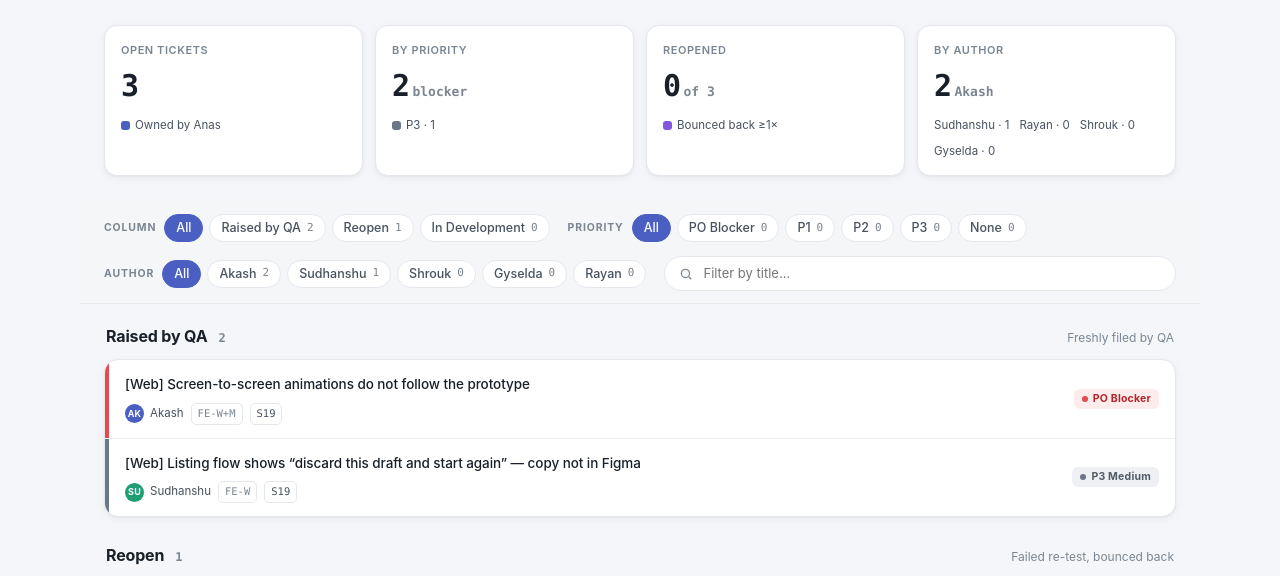
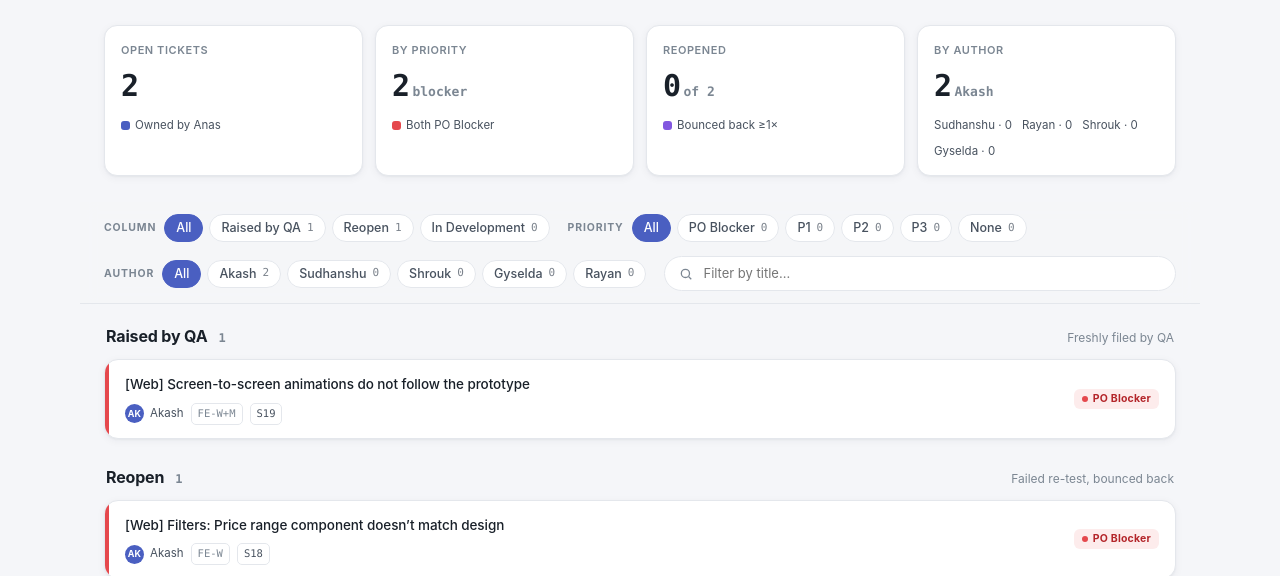
Before and after one commit to gktiwari25/gktiwari25.github.io, a plain HTML site: page qa-bugs-anas.html in a window 1280 px wide. Shown: the part 180-756 px from the top of the page. Drawn offline with Linux system fonts and the light colour scheme.

Commit message:
Remove 'discard draft copy' ticket from report (3 -> 2)
Co-Authored-By: Claude Opus 4.8 (1M context) <noreply@anthropic.com>

```diff
--- a/qa-bugs-anas.html
+++ b/qa-bugs-anas.html
@@ -160,17 +160,17 @@
   </header>
 
   <section class="tiles">
-    <div class="tile"><div class="k">Open tickets</div><div class="v" id="t-total">3</div>
+    <div class="tile"><div class="k">Open tickets</div><div class="v" id="t-total">2</div>
       <div class="split"><span><i class="swatch" style="background:var(--accent)"></i>Owned by Anas</span></div></div>
     <div class="tile"><div class="k">By priority</div><div class="v" id="t-po">2<small>blocker</small></div>
       <div class="split">
-        <span><i class="swatch" style="background:var(--p3)"></i>P3 · 1</span>
+        <span><i class="swatch" style="background:var(--po)"></i>Both PO Blocker</span>
       </div></div>
-    <div class="tile"><div class="k">Reopened</div><div class="v" id="t-reopen">0<small>of 3</small></div>
+    <div class="tile"><div class="k">Reopened</div><div class="v" id="t-reopen">0<small>of 2</small></div>
       <div class="split"><span><i class="swatch" style="background:var(--reopen)"></i>Bounced back ≥1×</span></div></div>
     <div class="tile"><div class="k">By author</div><div class="v" id="t-top">2<small>Akash</small></div>
       <div class="split">
-        <span>Sudhanshu · 1</span><span>Rayan · 0</span><span>Shrouk · 0</span><span>Gyselda · 0</span>
+        <span>Sudhanshu · 0</span><span>Rayan · 0</span><span>Shrouk · 0</span><span>Gyselda · 0</span>
       </div></div>
   </section>
 
@@ -199,7 +199,6 @@
 const DATA = [
   // ---- Raised by QA ----
   {col:"Raised by QA", pr:"PO Blocker", title:"[Web] Screen-to-screen animations do not follow the prototype", by:"Akash", plat:"FE-W+M", sprint:19, ro:0, url:"https://app.asana.com/0/1214388950902741/1220400734294427"},
-  {col:"Raised by QA", pr:"P3 Medium", title:"[Web] Listing flow shows “discard this draft and start again” — copy not in Figma", by:"Sudhanshu", plat:"FE-W", sprint:19, ro:0, url:"https://app.asana.com/0/1214388950902741/1220414448165241"},
   // ---- Reopen ----
   {col:"Reopen", pr:"PO Blocker", title:"[Web] Filters: Price range component doesn’t match design", by:"Akash", plat:"FE-W", sprint:18, ro:0, url:"https://app.asana.com/0/1214388950902741/1220422012504224"},
 ];
```
Also changed, not shown: index.html (+1 -1 lines).
